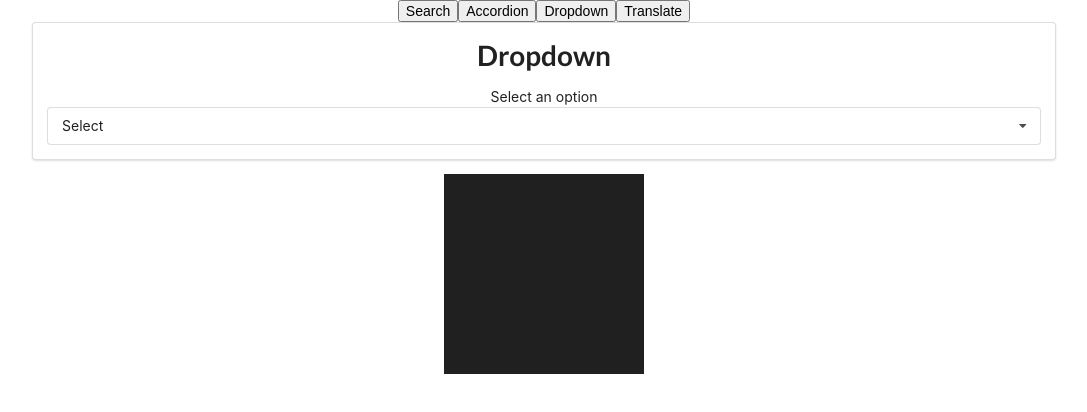
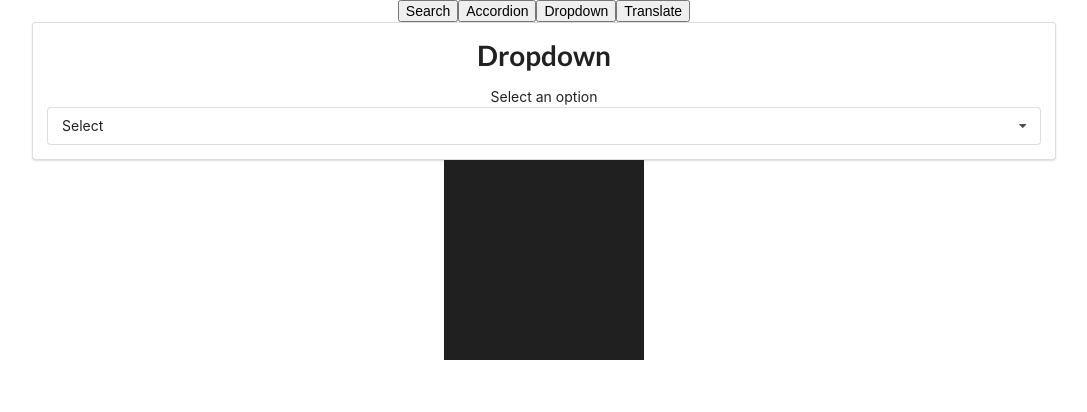
Before and after one commit to yunusparvezkhan/widget-app, a React (Create React App) app: page / in a window 1280 px wide. Both pictures are taken after a click on the button "Dropdown". Shown: the top 412 px of the page, without its empty margins (96-1183 px from the left). Built offline with nearby package versions, Linux system fonts and the light colour scheme.

Commit message:
Migrated the Color Box component to the App.js

```diff
--- a/src/App.js
+++ b/src/App.js
@@ -9,6 +9,7 @@ import Translate from "./components/Translate";
 const App = () => {
   const [activepage, setActivepage] = useState('translate');
   const [selectedop, setSelectedop] = useState({ label: 'Select', value: '#202020' });
+  const [colorboxtop, setColorboxtop] = useState('0px');
 
 
   return (
@@ -21,7 +22,11 @@ const App = () => {
         <div>
           {activepage === 'search' ? <Search /> : ''}
           {activepage === 'accordion' ? <Accordion items={items} /> : ''}
-          {activepage === 'dropdown' ? <Dropdown options={dropdownoptions} selectedop={selectedop} onSelectedopChange={setSelectedop} /> : ''}
+          {activepage === 'dropdown' ?
+            <div>
+              <Dropdown options={dropdownoptions} selectedop={selectedop} onSelectedopChange={setSelectedop} onColorboxtopChange={setColorboxtop} />
+              <div className='color-box' style={{ backgroundColor: selectedop.value, top: colorboxtop }}></div>
+            </div> : ''}
           {activepage === 'translate' ? <Translate /> : ''}
         </div>
       </center>
--- a/src/components/Dropdown.js
+++ b/src/components/Dropdown.js
@@ -1,9 +1,9 @@
 import React, { useEffect, useState, useRef } from 'react';
 import '../styles/Dropdown.css';
 
-const Dropdown = ({ options, selectedop, onSelectedopChange }) => {
+const Dropdown = ({ options, selectedop, onSelectedopChange, onColorboxtopChange }) => {
     const [menustate, setMenustate] = useState('');
-    const [colorboxtop, setColorboxtop] = useState('0px');
+    // const [colorboxtop, setColorboxtop] = useState('0px');
     const formref = useRef();
 
     useEffect(() => {
@@ -48,7 +48,7 @@ const Dropdown = ({ options, selectedop, onSelectedopChange }) => {
 
                         <div className={`ui selection dropdown ${menustate}`} onClick={() => {
                             menustate == '' ? setMenustate('visible transition active') : setMenustate('');
-                            menustate == '' ? setColorboxtop('250px') : setColorboxtop('0px');
+                            menustate == '' ? onColorboxtopChange('250px') : onColorboxtopChange('0px');
                         }} >
 
                             <i className='dropdown icon' />
@@ -60,7 +60,6 @@ const Dropdown = ({ options, selectedop, onSelectedopChange }) => {
                     </div>
                 </div>
             </div>
-            <div className='color-box' style={{ backgroundColor: selectedop.value, top: colorboxtop }}></div>
         </div >
     )
 }
```
